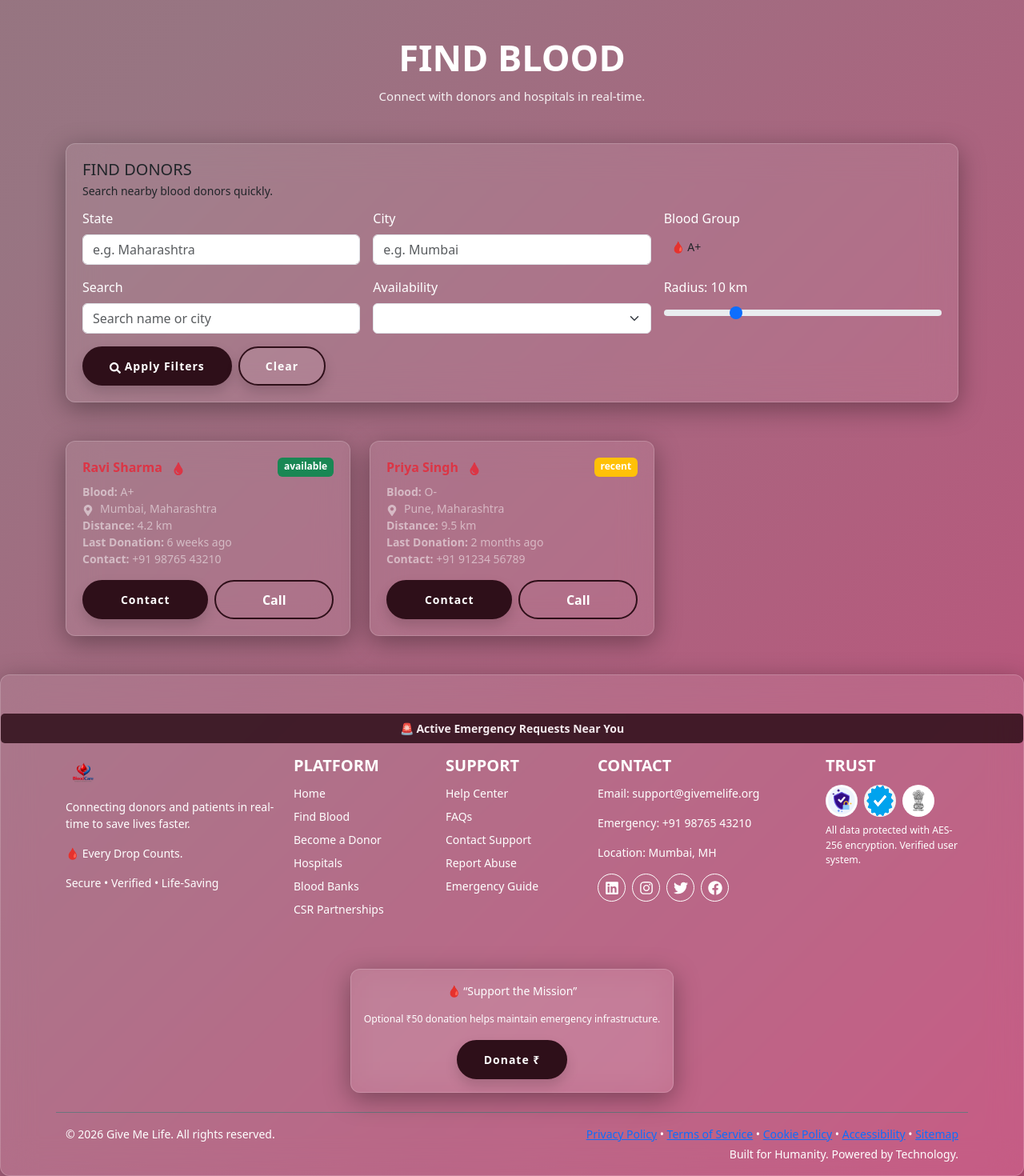
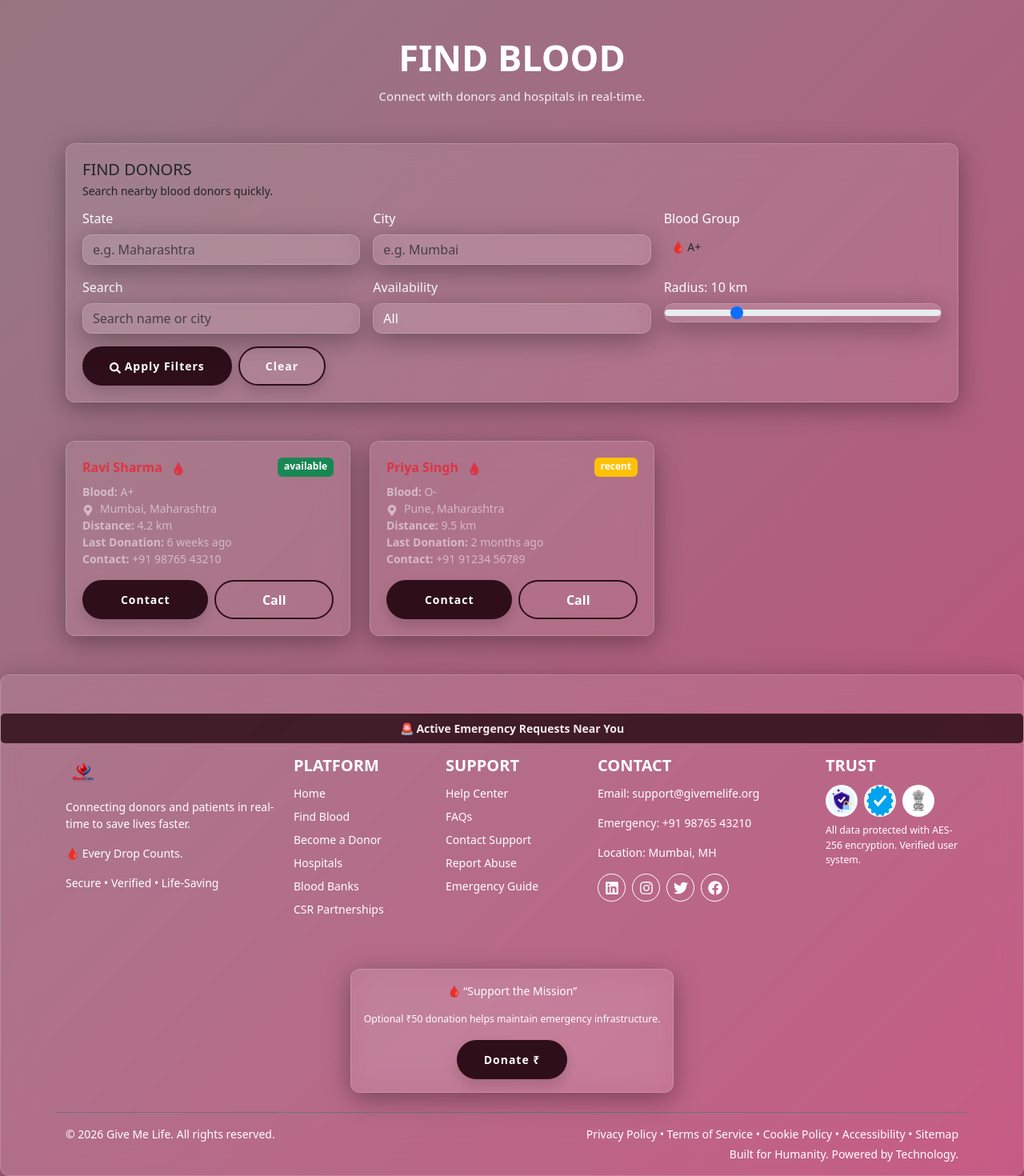
Before and after one commit to kritikamalviya90/Donate_Blood, a React (Vite) app: page / in a window 1280 px wide. Shown: the part 2112-3582 px from the top of the page at 80% size. Built offline with nearby package versions, Linux system fonts and the light colour scheme.

Commit message:
Fix css and layouts

```diff
--- a/src/component/Layout/Footer.jsx
+++ b/src/component/Layout/Footer.jsx
@@ -1,4 +1,4 @@
-import React from "react";
+import { Link } from "react-router-dom";
 import { Container, Row, Col } from "react-bootstrap";
 import Button from "../UI/Button";
 import { FaLinkedin, FaInstagram, FaTwitter, FaFacebook } from "react-icons/fa";
@@ -26,22 +26,22 @@ const Footer = () => {
           <Col lg={2} md={6} className="mb-4">
             <h5 className="footer-title">Platform</h5>
             <ul className="footer-links list-unstyled">
-              <li><a href="/">Home</a></li>
-              <li><a href="/find-blood">Find Blood</a></li>
-              <li><a href="/become-donor">Become a Donor</a></li>
-              <li><a href="/hospitals">Hospitals</a></li>
-              <li><a href="/blood-banks">Blood Banks</a></li>
-              <li><a href="/csr-partnerships">CSR Partnerships</a></li>
+              <li><Link to="/">Home</Link></li>
+              <li><Link to="/find-blood">Find Blood</Link></li>
+              <li><Link to="/become-donor">Become a Donor</Link></li>
+              <li><Link to="/hospitals">Hospitals</Link></li>
+              <li><Link to="/blood-banks">Blood Banks</Link></li>
+              <li><Link to="/csr-partnerships">CSR Partnerships</Link></li>
             </ul>
           </Col>
           <Col lg={2} md={6} className="mb-4">
             <h5 className="footer-title">Support</h5>
             <ul className="footer-links list-unstyled">
-              <li><a href="/help-center">Help Center</a></li>
-              <li><a href="/faqs">FAQs</a></li>
-              <li><a href="/contact-support">Contact Support</a></li>
-              <li><a href="/report-abuse">Report Abuse</a></li>
-              <li><a href="/emergency-guide">Emergency Guide</a></li>
+              <li><Link to="/help-center">Help Center</Link></li>
+              <li><Link to="/faqs">FAQs</Link></li>
+              <li><Link to="/contact-support">Contact Support</Link></li>
+              <li><Link to="/report-abuse">Report Abuse</Link></li>
+              <li><Link to="/emergency-guide">Emergency Guide</Link></li>
             </ul>
           </Col>
           <Col lg={3} md={6} className="mb-4">
@@ -95,7 +95,11 @@ const Footer = () => {
             <p>© 2026 Give Me Life. All rights reserved.</p>
           </Col>
           <Col md={6} className="text-md-end">
-            <a href="/privacy">Privacy Policy</a> • <a href="/terms">Terms of Service</a> • <a href="/cookies">Cookie Policy</a> • <a href="/accessibility">Accessibility</a> • <a href="/sitemap">Sitemap</a>
+            <Link to="/privacy" className="text-white text-decoration-none">Privacy Policy</Link> •{" "}
+            <Link to="/terms" className="text-white text-decoration-none">Terms of Service</Link> •{" "}
+            <Link to="/cookies" className="text-white text-decoration-none">Cookie Policy</Link> •{" "}
+            <Link to="/accessibility" className="text-white text-decoration-none">Accessibility</Link> •{" "}
+            <Link to="/sitemap" className="text-white text-decoration-none">Sitemap</Link>
             <p className="mt-1">Built for Humanity. Powered by Technology.</p>
           </Col>
         </Row>
--- a/src/index.css
+++ b/src/index.css
@@ -579,6 +579,16 @@ h6 {
 
   color: var(--white);
   font-size: 14px;
+}
+
+.footer a {
+  color: var(--white);
+  text-decoration: none;
+}
+
+.footer a:hover {
+  color: var(--white);
+  opacity: 0.8;
 }
 
 .footer-title {
--- a/src/pages/FindBlood.jsx
+++ b/src/pages/FindBlood.jsx
@@ -107,6 +107,7 @@ const FindBlood = () => {
                 value={state}
                 onChange={(e) => setState(e.target.value)}
                 placeholder="e.g. Maharashtra"
+                className="bb-search glass"
               />
             </Col>
 
@@ -116,6 +117,7 @@ const FindBlood = () => {
                 value={city}
                 onChange={(e) => setCity(e.target.value)}
                 placeholder="e.g. Mumbai"
+                className="bb-search glass"
               />
             </Col>
 
@@ -133,14 +135,16 @@ const FindBlood = () => {
                 value={query}
                 onChange={(e) => setQuery(e.target.value)}
                 placeholder="Search name or city"
+                className="bb-search glass"
               />
             </Col>
 
             <Col md={4}>
-              <Form.Label className="text-white">Availability</Form.Label>
+              <Form.Label className=" text-white">Availability</Form.Label>
               <Form.Select
                 value={availability}
                 onChange={(e) => setAvailability(e.target.value)}
+                className="bb-location glass"
               >
                 <option value="all">All</option>
                 <option value="available">Available</option>
@@ -157,6 +161,7 @@ const FindBlood = () => {
                 min={5}
                 max={25}
                 value={radius}
+                className="bb-search glass"
                 onChange={(e) => setRadius(Number(e.target.value))}
               />
             </Col>
--- a/src/pages/Hospitals.jsx
+++ b/src/pages/Hospitals.jsx
@@ -144,6 +144,7 @@ const Hospitals = () => {
                                 placeholder="Enter city"
                                 value={city}
                                 onChange={(e) => setCity(e.target.value)}
+                                className="bb-search glass"
                             />
                         </Col>
 
@@ -154,6 +155,7 @@ const Hospitals = () => {
                                 placeholder="Hospital name or address"
                                 value={query}
                                 onChange={(e) => setQuery(e.target.value)}
+                                className="bb-search glass"
                             />
                         </Col>
 
--- a/src/pages/Sitemap.jsx
+++ b/src/pages/Sitemap.jsx
@@ -3,7 +3,7 @@ import UICard from "../component/UI/UICard";
 
 export default function Sitemap() {
   return (
-    <Container className="py-5">
+    <Container className="py-5 mt-5">
       <div className="text-center mb-5">
         <h1 className="text-white hero-title">Sitemap</h1>
         <p className="text-white-50">
```
